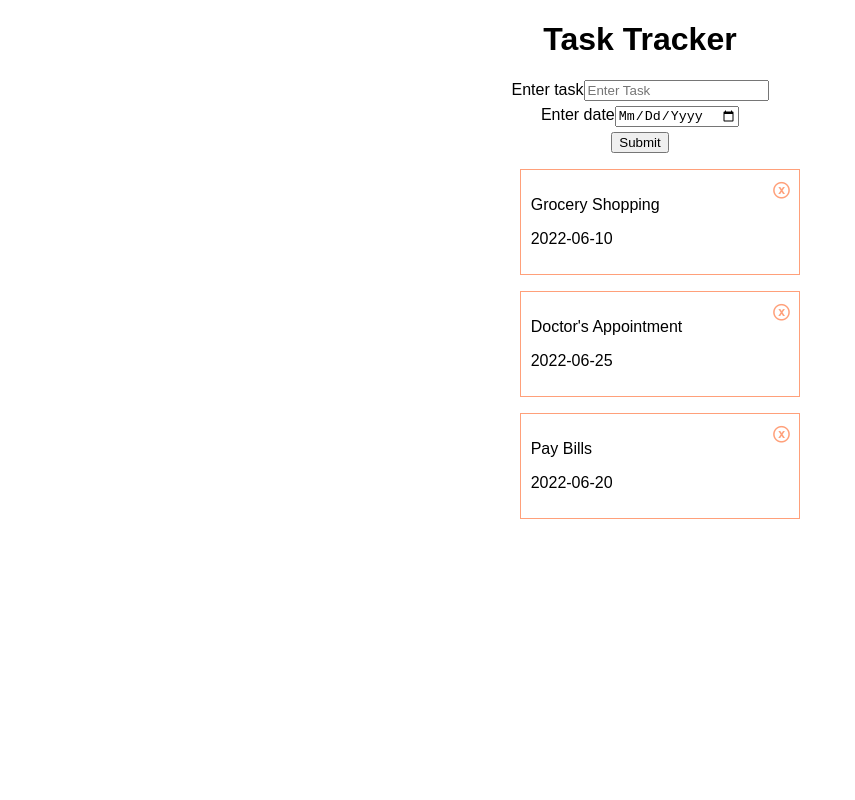
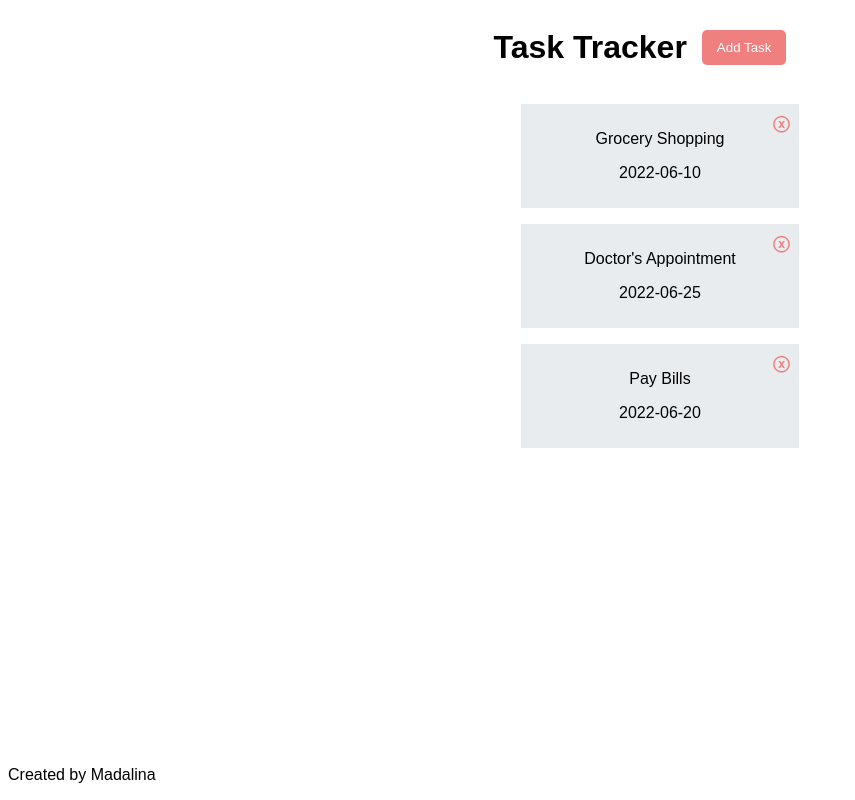
Before and after one commit to itsninam/vue, a Vue app: page / in a window 1280 px wide. Shown: the whole page, without its empty margins (0-855 px from the left). Built offline with nearby package versions, Linux system fonts and the light colour scheme.

Commit message:
form conditional rendering

```diff
--- a/src/App.vue
+++ b/src/App.vue
@@ -1,9 +1,20 @@
 <template>
-  <h1>Task Tracker</h1>
-  <div class="wrapper">
-    <UserInput @submit-task="addTask" />
+  <header class="wrapper">
+    <h1>Task Tracker</h1>
+    <button @click="onToggleTask">
+      {{ showAddTask ? "Close" : "Add Task" }}
+    </button>
+  </header>
+  <main class="wrapper">
+    <!-- v-if directive to hide input form on page load -->
+    <div v-if="showAddTask">
+      <UserInput @submit-task="addTask" />
+    </div>
     <Tasks :tasks="tasks" @delete-task="deleteTask" />
-  </div>
+  </main>
+  <footer>
+    <p>Created by Madalina</p>
+  </footer>
 </template>
 
 <script>
@@ -24,11 +35,15 @@ export default {
     addTask(newTask) {
       this.tasks = [...this.tasks, newTask];
     },
+    onToggleTask() {
+      this.showAddTask = !this.showAddTask;
+    },
   },
   data() {
     return {
       //creating tasks array
       tasks: [],
+      showAddTask: false,
     };
   },
 
@@ -60,9 +75,15 @@ export default {
 </script>
 
 <style>
+html {
+  position: relative;
+  height: 100%;
+}
+
 body {
   font-family: Arial, Helvetica, sans-serif;
 }
+
 .wrapper {
   max-width: 1200px;
   width: 85%;
@@ -71,6 +92,22 @@ body {
 
 h1 {
   text-align: center;
+  margin-right: 15px;
+}
+
+header {
+  display: flex;
+  justify-content: center;
+  align-items: center;
+}
+
+button {
+  background-color: lightcoral;
+  border: none;
+  padding: 10px 15px;
+  border-radius: 5px;
+  color: #fff;
+  cursor: pointer;
 }
 
 form {
@@ -79,5 +116,14 @@ form {
 
 input {
   text-transform: capitalize;
+  padding: 5px;
+  width: 16%;
+  margin-left: 10px;
+}
+
+footer {
+  text-align: center;
+  position: absolute;
+  bottom: 0;
 }
 </style>
--- a/src/components/Tasks.vue
+++ b/src/components/Tasks.vue
@@ -1,6 +1,8 @@
 <template>
+  <!-- If no tasks available, display message -->
+  <p v-if="!tasks.length">Enter a task!</p>
   <!-- loop over tasks array and display items on page -->
-  <ul v-for="task in tasks">
+  <ul v-else v-for="task in tasks">
     <li>
       <p>{{ task.task }}</p>
       <p>{{ task.date }}</p>
@@ -26,13 +28,18 @@ export default {
 </script>
 
 <style scoped>
+p {
+  text-align: center;
+  text-transform: capitalize;
+}
+
 li {
   list-style: none;
-  border: 1px solid lightsalmon;
   width: 25%;
   margin: 0 auto;
   padding: 10px;
   position: relative;
+  background-color: #e9ecef;
 }
 
 span {
@@ -40,7 +47,7 @@ span {
   top: 10px;
   right: 10px;
   cursor: pointer;
-  color: lightsalmon;
+  color: lightcoral;
   font-weight: bolder;
 }
 </style>
--- a/src/components/UserInput.vue
+++ b/src/components/UserInput.vue
@@ -1,4 +1,5 @@
 <template>
+  <div></div>
   <form action="" @submit="onSubmit">
     <div>
       <label for="task">Enter task</label>
```
